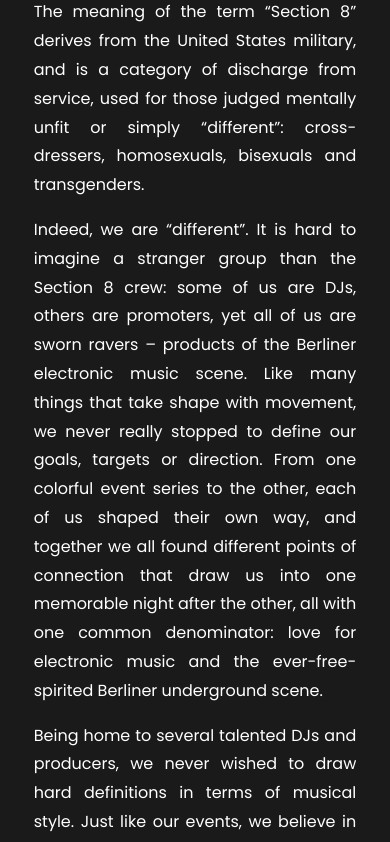
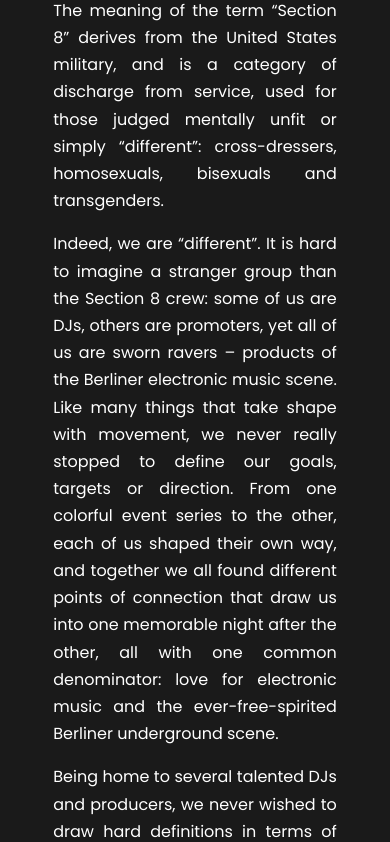
Before and after one commit to irrelevation/CodeAcademyBerlin, a plain HTML site: page Module 1/Project 1/about.html in a window 390 px wide. Shown: the part 187-1029 px from the top of the page. Drawn offline with Linux system fonts and the light colour scheme.

Commit message:
made about page responsive

```diff
--- a/Module 1/Project 1/style.css
+++ b/Module 1/Project 1/style.css
@@ -385,13 +385,17 @@
   height: 128px;
 }
 
+/* About Page */
+
 #about {
-  max-width: 1000px;
+  max-width: min(800px, 90%);
   margin-left: auto;
   margin-right: auto;
-  line-height: 1.8rem;
+  line-height: 1.7rem;
   text-align: justify;
 }
+
+/* Booking Page */
 
 form input,
 form textarea {
```
